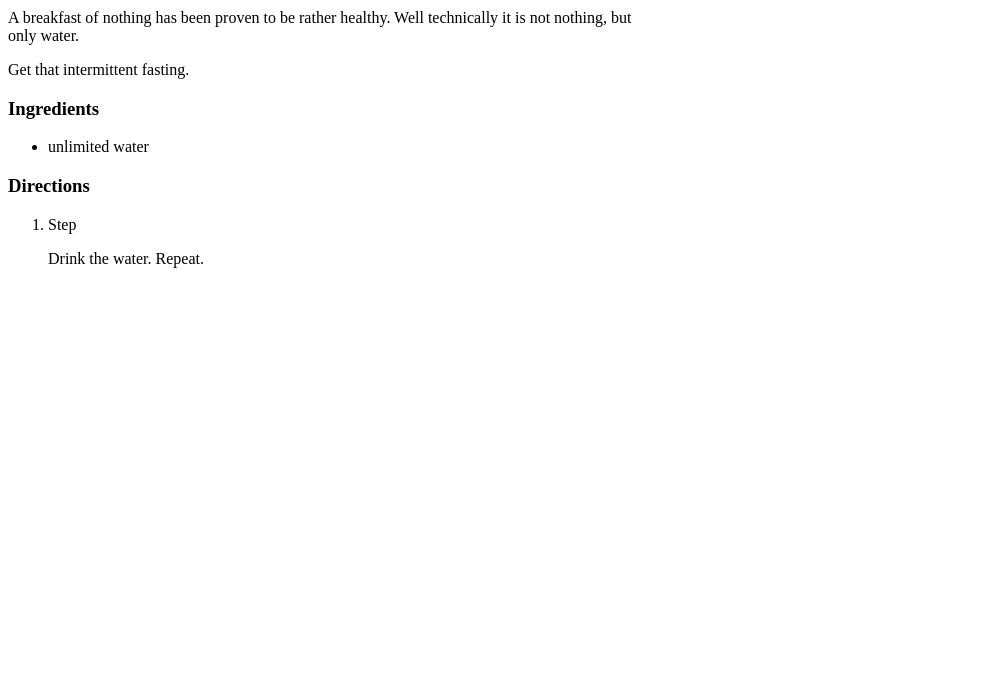
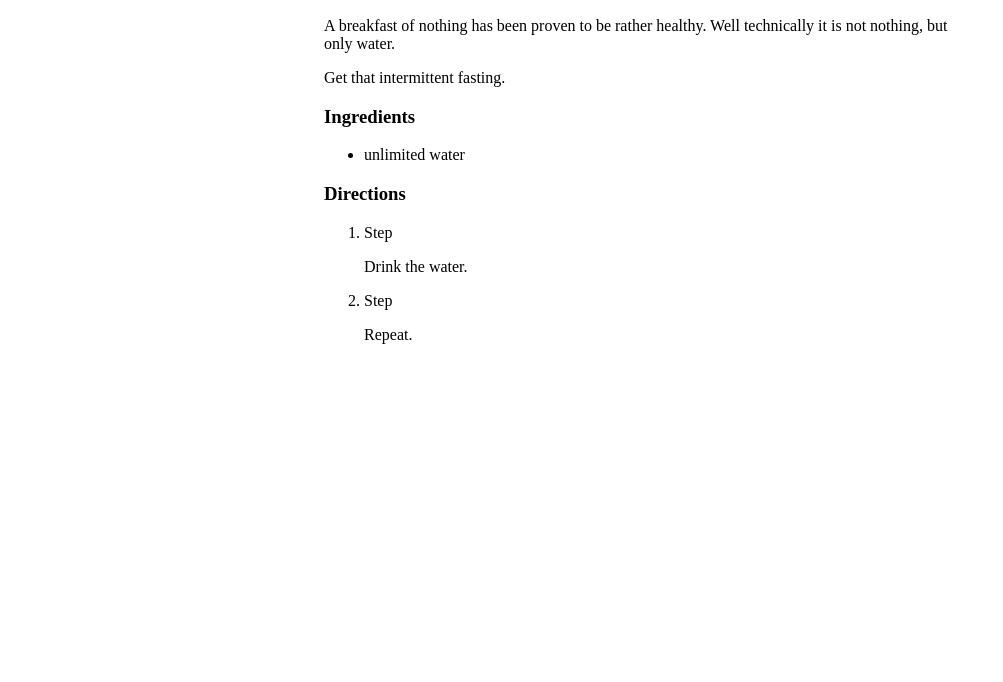
Before and after one commit to defaultzeas/foundations, a plain HTML site: page odin-recipes/recipes/nothing.html in a window 1280 px wide. Shown: the part 118-800 px from the top of the page, without its empty margins (0-1003 px from the left). Drawn offline with Linux system fonts and the light colour scheme.

Commit message:
Center Content

```diff
--- a/odin-recipes/recipes/nothing.html
+++ b/odin-recipes/recipes/nothing.html
@@ -9,6 +9,7 @@
 </head>
 <body>
     <div class="main">
+        <div class="container">
             <h1>Nothing</h1>
 
             <h2>Description</h2>
@@ -23,8 +24,10 @@
             <h3>Directions</h3>
 
             <ol>
-            <li>Step <p>Drink the water. Repeat.</p></li>
+                <li>Step <p>Drink the water.</p></li>
+                <li>Step <p>Repeat.</p></li>
             </ol>
+        </div>
     </div>
 </body>
 </html>
--- a/odin-recipes/style.css
+++ b/odin-recipes/style.css
@@ -1,4 +1,8 @@
 .main {
-    width: 50%;
+    display: flex;
     justify-content: center;
 }
+
+.container {
+    width: 50%;
+}
```
Also changed, not shown: odin-recipes/recipes/cereal.html (+2 -0 lines), odin-recipes/recipes/french-toast.html (+2 -0 lines). Lines whose indentation alone changed are shown as unchanged.
